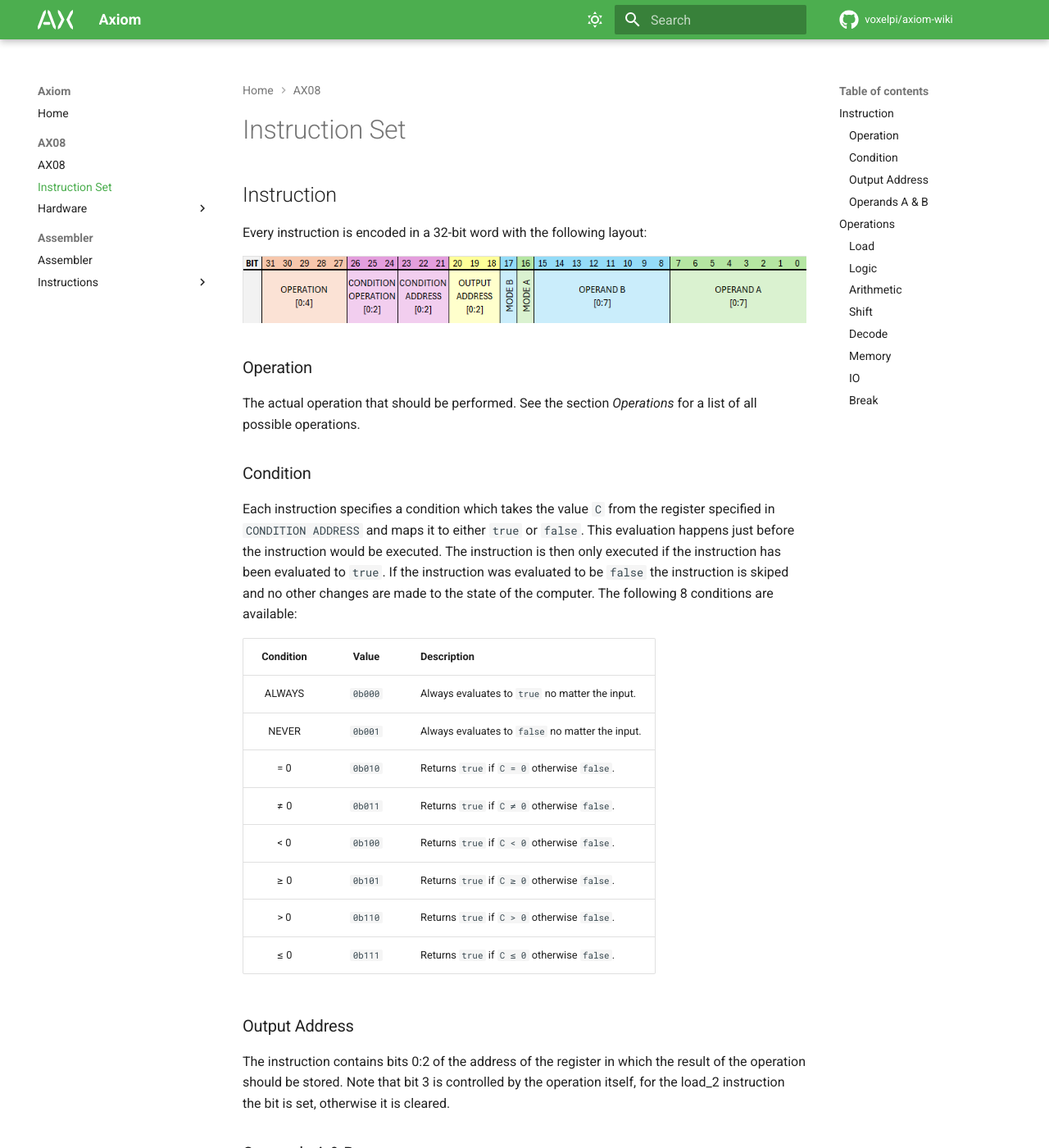
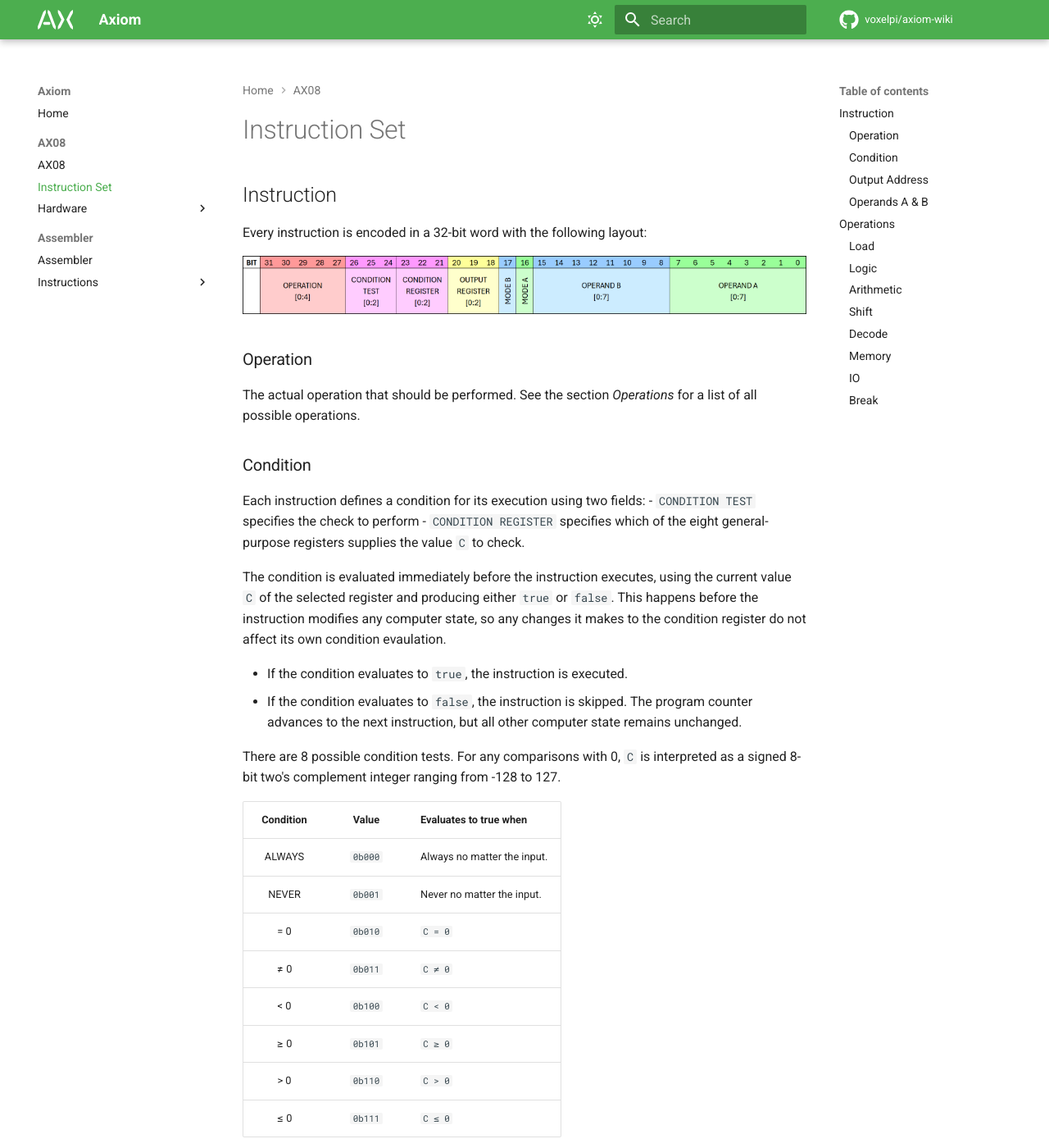
Before and after one commit to VoxelPi/Axiom-Wiki, an MkDocs documentation site: the page built from docs/AX08/instruction_set.md, in a window 1280 px wide and 1400 px high. Shown: the whole window at 82% size. Built offline with MkDocs 1.6.1 and Material for MkDocs 9.7.7, drawn with Linux system fonts in a browser that asks for light colours; comment, search, counter and statistics services are not loaded.

Commit message:
Improve condition documentation

```diff
--- a/docs/AX08/instruction_set.md
+++ b/docs/AX08/instruction_set.md
@@ -14,21 +14,28 @@ The actual operation that should be performed. See the section _Operations_ for
 
 ### Condition
 
-Each instruction specifies a condition which takes the value `C` from the register specified in `CONDITION ADDRESS` and maps it to either `true` or `false`.
-This evaluation happens just before the instruction would be executed. The instruction is then only executed if the instruction has been evaluated to `true`.
-If the instruction was evaluated to be `false` the instruction is skiped and no other changes are made to the state of the computer.
-The following 8 conditions are available:
+Each instruction defines a condition for its execution using two fields:
+- `CONDITION TEST` specifies the check to perform
+- `CONDITION REGISTER` specifies which of the eight general-purpose registers supplies the value `C` to check.
 
-Condition | Value | Description
+The condition is evaluated immediately before the instruction executes, using the current value `C` of the selected register and producing either `true` or `false`. This happens before the instruction modifies any computer state, so any changes it makes to the condition register do not affect its own condition evaulation.
+
+- If the condition evaluates to `true`, the instruction is executed.
+- If the condition evaluates to `false`, the instruction is skipped. The program counter advances to the next instruction, but all other computer state remains unchanged.
+
+There are 8 possible condition tests.
+For any comparisons with 0, `C` is interpreted as a signed 8-bit two's complement integer ranging from -128 to 127.
+
+Condition | Value | Evaluates to true when
 :---:| :---: | ---
-ALWAYS | `0b000` | Always evaluates to `true` no matter the input.
-NEVER | `0b001` | Always evaluates to `false` no matter the input.
-= 0 | `0b010` | Returns `true` if `C = 0` otherwise `false`.
-≠ 0 | `0b011` | Returns `true` if `C ≠ 0` otherwise `false`.
-< 0 | `0b100` | Returns `true` if `C < 0` otherwise `false`.
-≥ 0 | `0b101` | Returns `true` if `C ≥ 0` otherwise `false`.
-\> 0 | `0b110` | Returns `true` if `C > 0` otherwise `false`.
-≤ 0 | `0b111` | Returns `true` if `C ≤ 0` otherwise `false`.
+ALWAYS | `0b000` | Always no matter the input.
+NEVER | `0b001` | Never no matter the input.
+= 0 | `0b010` | `C = 0`
+≠ 0 | `0b011` | `C ≠ 0`
+< 0 | `0b100` | `C < 0`
+≥ 0 | `0b101` | `C ≥ 0`
+\> 0 | `0b110` | `C > 0`
+≤ 0 | `0b111` | `C ≤ 0`
 
 
 ### Output Address
```
Also changed, not shown: docs/AX08/assets/instruction_word.png.
